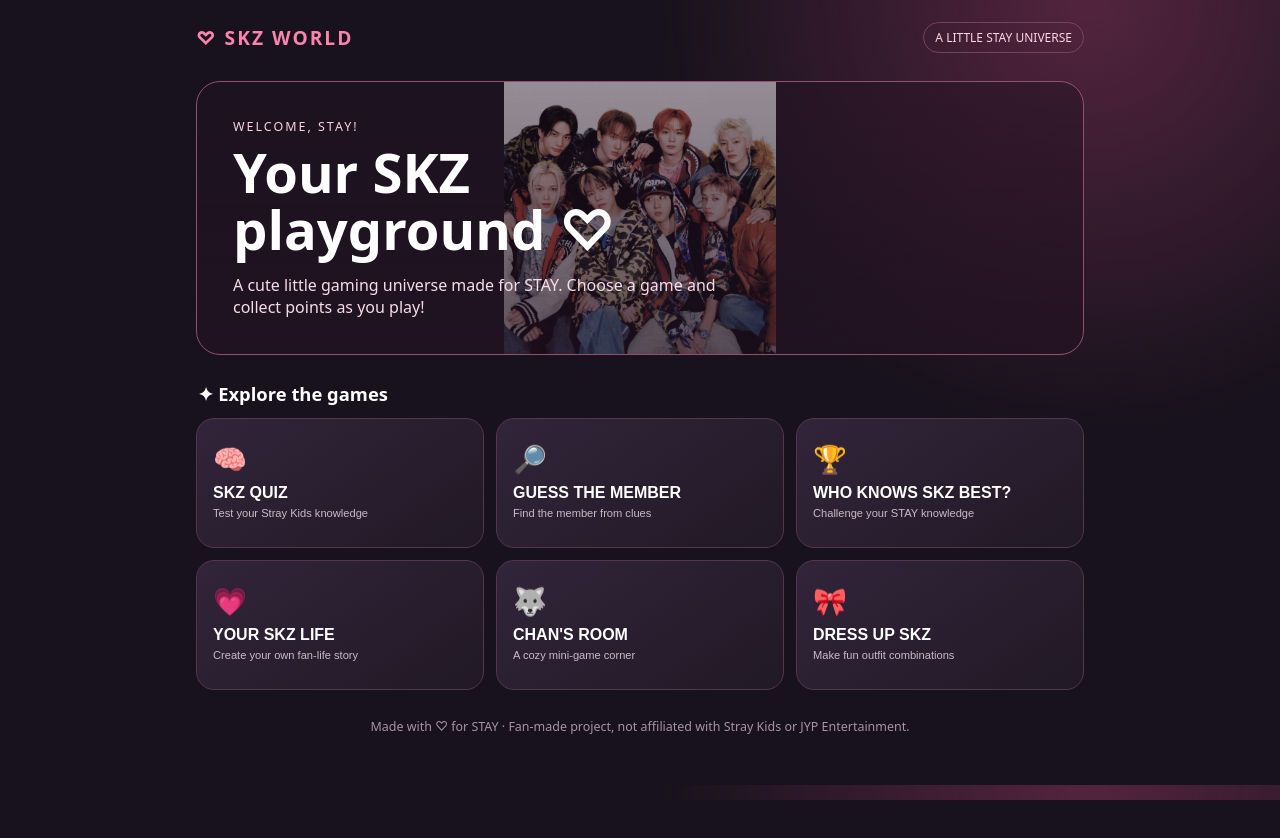
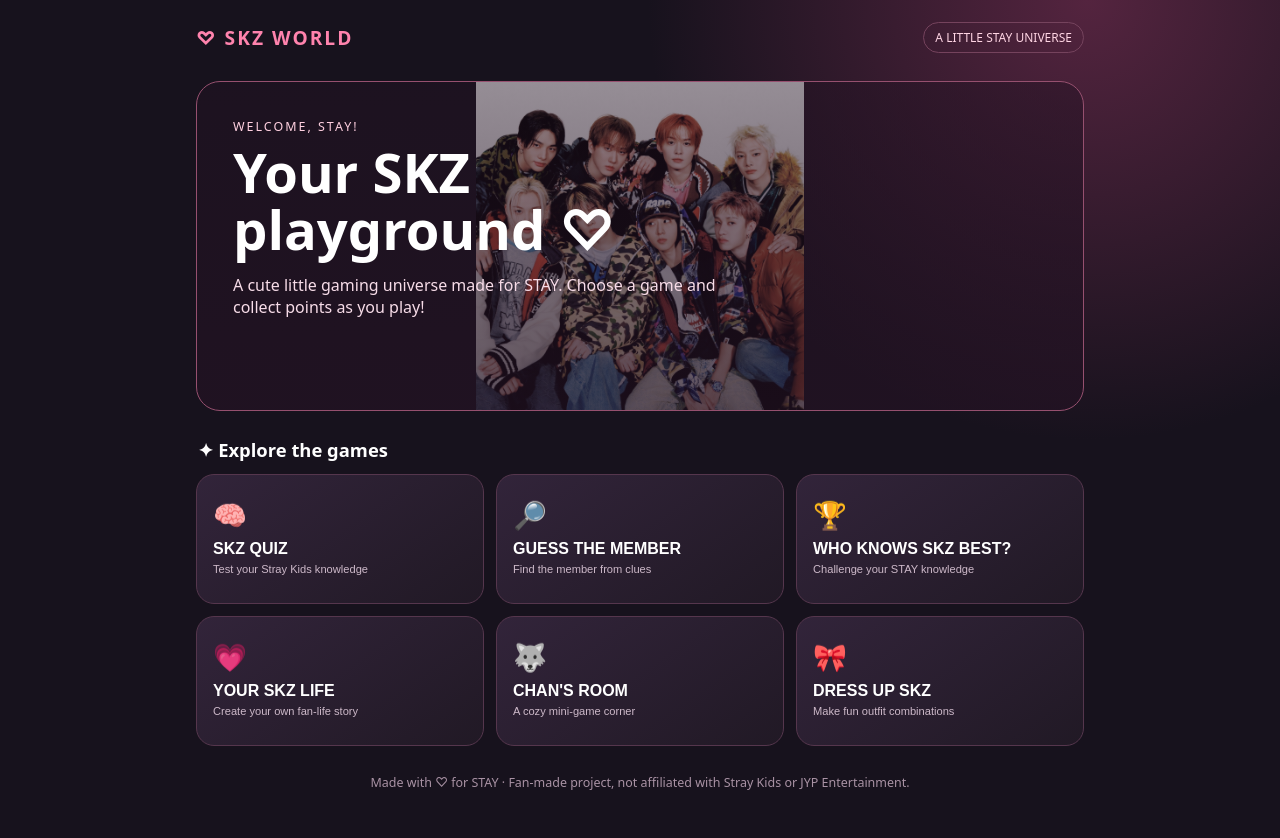
Before and after one commit to stayworld364/skz-world, a plain HTML site: page index.html in a window 1280 px wide. Before the commit the page ends 800 px from the top, so only its background shows below. Drawn offline with Linux system fonts and the light colour scheme.

Commit message:
Update index.html

```diff
--- a/index.html
+++ b/index.html
@@ -21,6 +21,7 @@ background:linear-gradient(rgba(35,18,35,.48),rgba(35,18,35,.72)),url("images/IM
 border:1px solid #96506f;
 box-shadow:0 14px 40px #09060d66
 background-color:#211421;
+min-height:330px;
 }
 .eyebrow{color:#ffd0e0;font-size:.78rem;letter-spacing:2px}
 h1{font-size:clamp(2rem,8vw,3.4rem);line-height:1.05;margin:9px 0}
```
